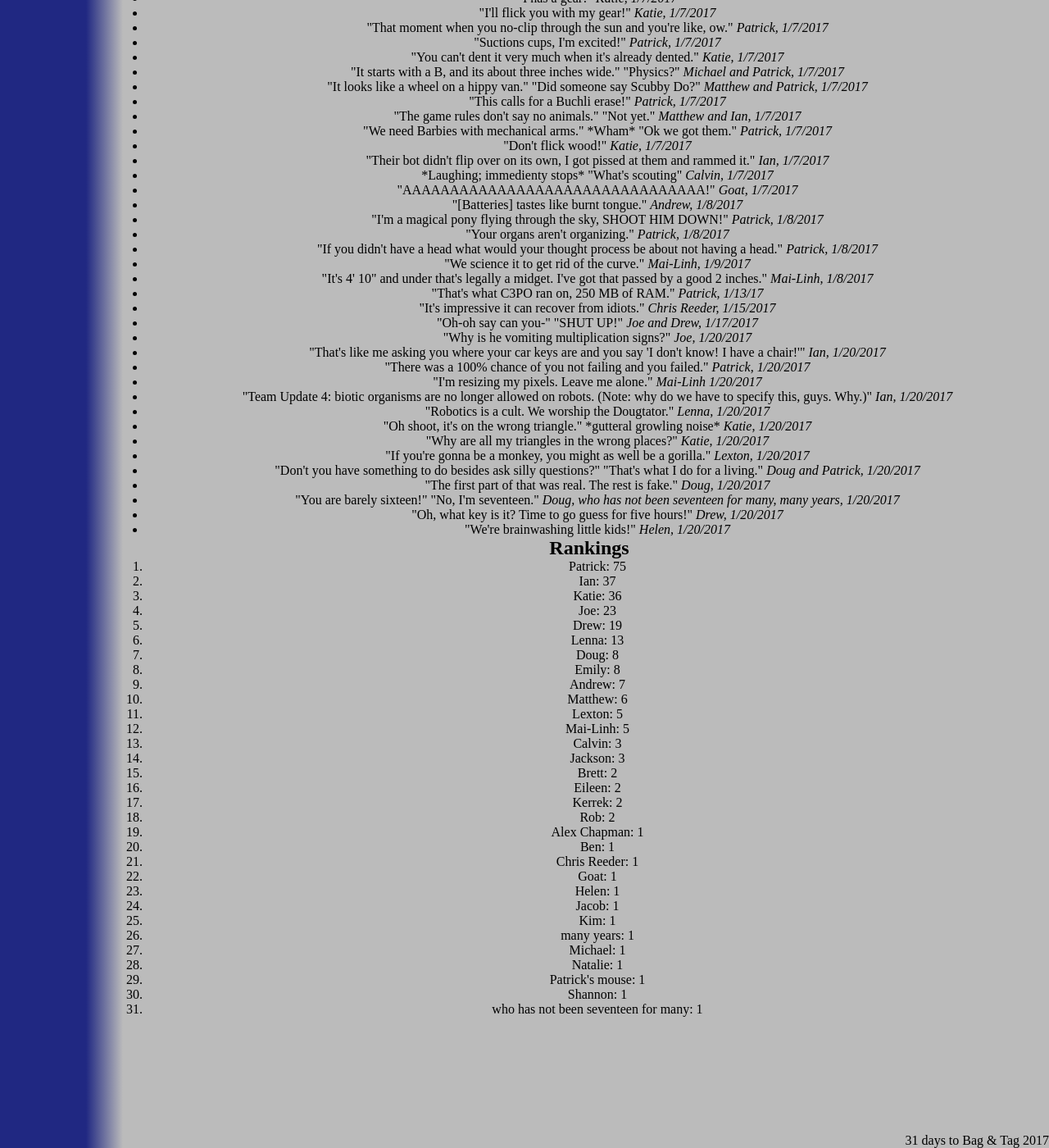
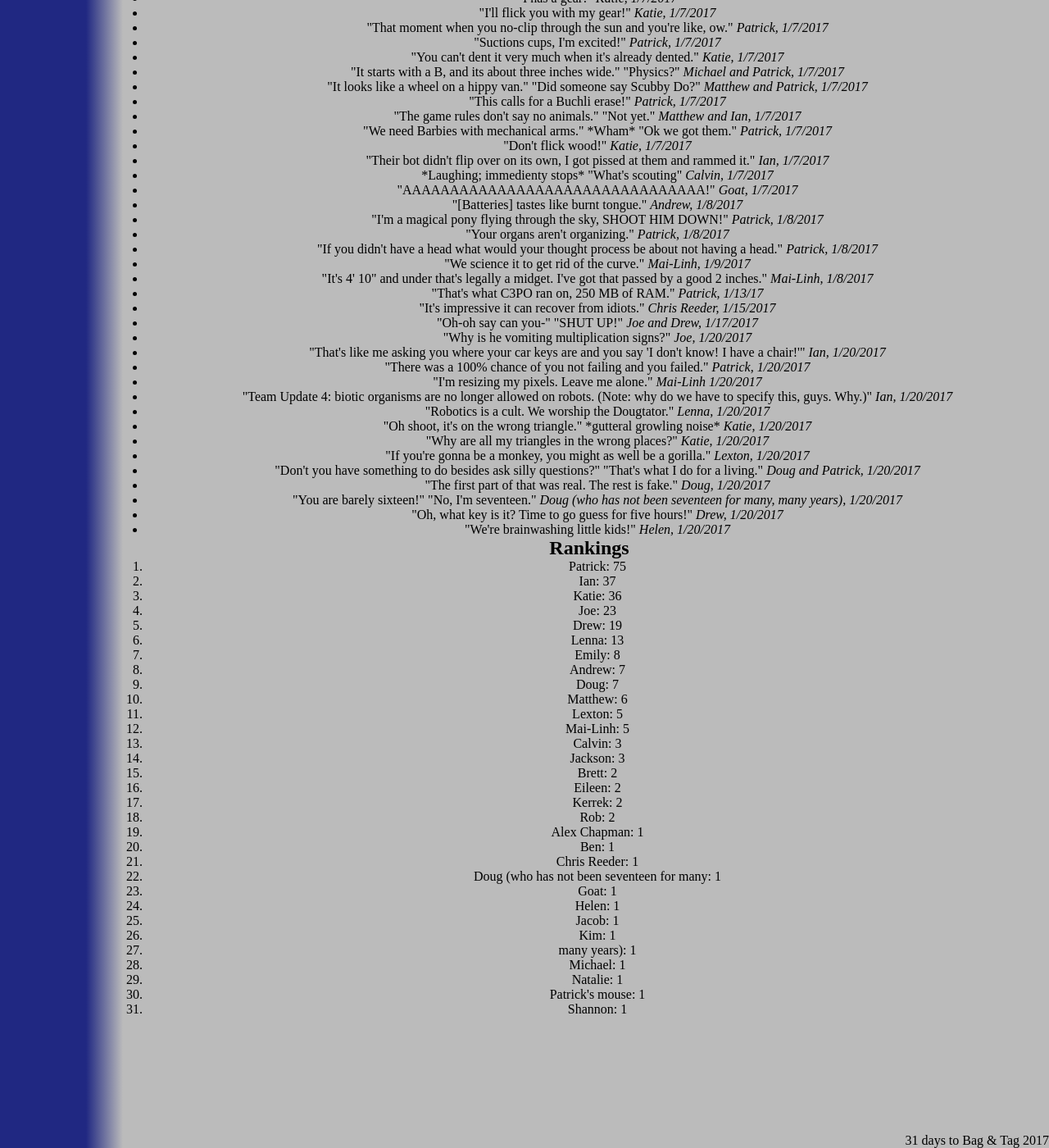
Before and after one commit to katiebugmoon/FRC4131.github.io, a Jekyll site: the page built from media/2017/quotes.html, in a window 1280 px wide and 1400 px high, scrolled down 3231 px. Shown: the whole window at 82% size. Built offline with Jekyll 4.4.1, drawn with Linux system fonts in a browser that asks for light colours; nearby versions of some CDN libraries.

Commit message:
Update quotes.html

```diff
--- a/media/2017/quotes.html
+++ b/media/2017/quotes.html
@@ -205,7 +205,7 @@ title: Build Season 2017 Quotes
 	<li>"If you're gonna be a monkey, you might as well be a gorilla." <i>Lexton, 1/20/2017</i></li>
 	<li>"Don't you have something to do besides ask silly questions?" "That's what I do for a living." <i>Doug and Patrick, 1/20/2017</i></li>
 	<li>"The first part of that was real. The rest is fake." <i>Doug, 1/20/2017</i></li>
-	<li>"You are barely sixteen!" "No, I'm seventeen." <i>Doug, who has not been seventeen for many, many years, 1/20/2017</i></li>
+	<li>"You are barely sixteen!" "No, I'm seventeen." <i>Doug (who has not been seventeen for many, many years), 1/20/2017</i></li>
 	<li>"Oh, what key is it? Time to go guess for five hours!" <i>Drew, 1/20/2017</i></li>
 	<li>"We're brainwashing little kids!" <i>Helen, 1/20/2017</i></li>
 </ul>
```
